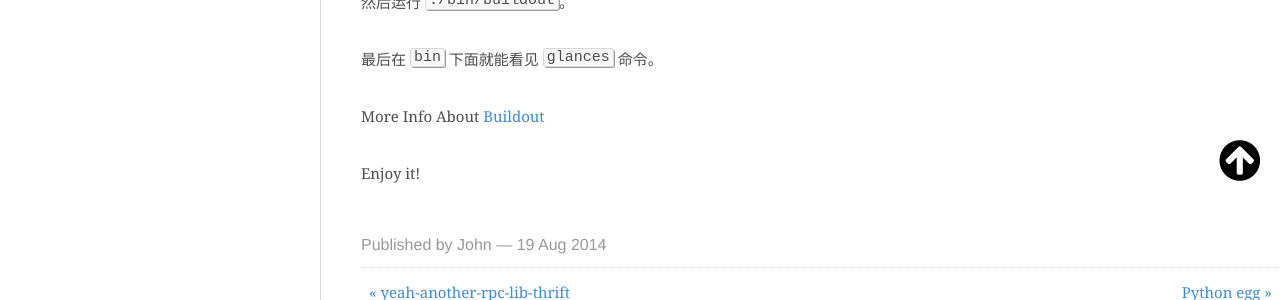
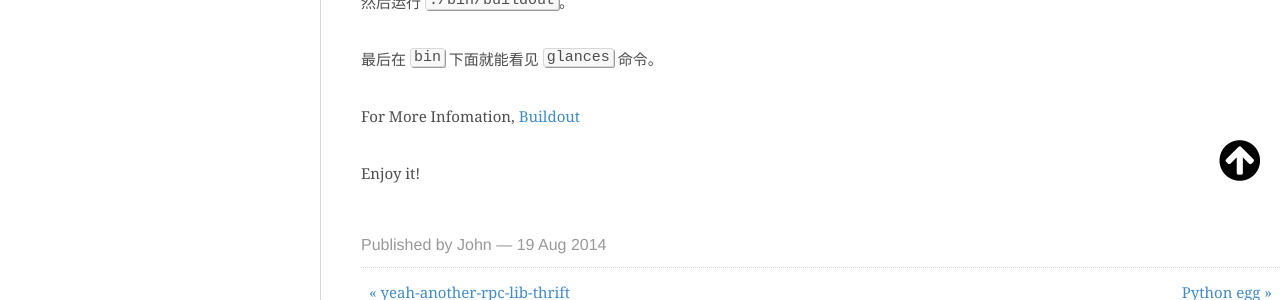
Before and after one commit to zhaoxuan/blog_source, a Jekyll site: the page built from _posts/2014-08-19-python-buildout.markdown, in a window 1280 px wide and 900 px high, scrolled down 915 px. Shown: the part 486-786 px from the top of the window. Built offline with Jekyll 4.4.1, drawn with Linux system fonts in a browser that asks for light colours; comment, search, counter and statistics services are not loaded.

Commit message:
spell error

```diff
--- a/_posts/2014-08-19-python-buildout.markdown
+++ b/_posts/2014-08-19-python-buildout.markdown
@@ -50,6 +50,6 @@ recipe = zc.recipe.egg 就是把一些把下面的 egg 安装到 eggs 目录中
 
 最后在 `bin` 下面就能看见 `glances` 命令。
 
-More Info About [Buildout](http://www.buildout.org/en/latest/ "Title")
+For More Infomation, [Buildout](http://www.buildout.org/en/latest/ "Title")
 
 Enjoy it!
```
